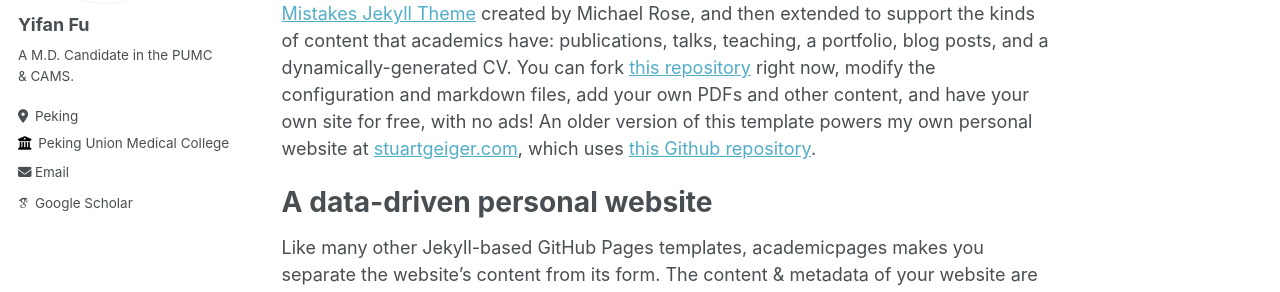
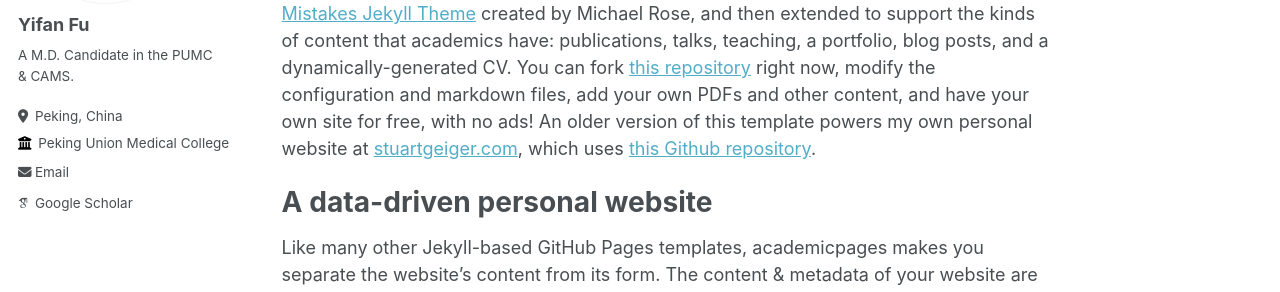
Before and after one commit to yifanfu01/yifanfu01.github.io, a Jekyll site: the page built from _pages/about.md, in a window 1280 px wide. Shown: the part 264-556 px from the top of the page. Built offline with Jekyll 4.4.1, drawn with Linux system fonts in a browser that asks for light colours; some web fonts are replaced.

Commit message:
Update _config.yml

```diff
--- a/_config.yml
+++ b/_config.yml
@@ -25,7 +25,7 @@ author:
   name             : "Yifan Fu"
   pronouns         : # example: "she/her"
   bio              : "A M.D. Candidate in the PUMC & CAMS."
-  location         : "Peking"
+  location         : "Peking, China"
   employer         : "Peking Union Medical College"
   uri              : # URL
   email            : "yf_pumc@163.com"
```
